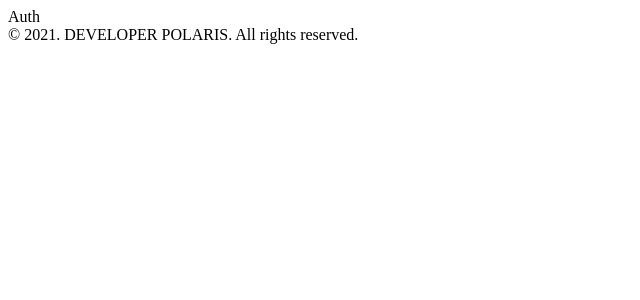
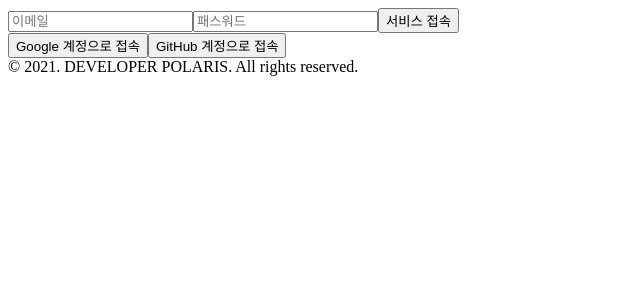
Before and after one commit to kimhyeonu/polaris-twitter-web, a React (Create React App) app: page /#/ in a window 1280 px wide. Shown: the top 300 px of the page, without its empty margins (0-640 px from the left). Built offline with nearby package versions, Linux system fonts and the light colour scheme; no server answers.

Commit message:
인증 페이지의 기본 요소 구현

```diff
--- a/src/routes/Auth.js
+++ b/src/routes/Auth.js
@@ -1,3 +1,53 @@
-const Auth = () => <span>Auth</span>;
+import { useState } from 'react';
+
+const Auth = () => {
+  const [email, setEmail] = useState('');
+  const [password, setPassword] = useState('');
+
+  const onChange = (event) => {
+    const {
+      target: { name, value },
+    } = event;
+
+    if (name === 'email') {
+      setEmail(value);
+    } else if (name === 'password') {
+      setPassword(value);
+    }
+  };
+
+  const onSubmit = (event) => {
+    event.preventDefault();
+  };
+
+  return (
+    <div>
+      <form onSubmit={onSubmit}>
+        <input
+          name="email"
+          type="email"
+          placeholder="이메일"
+          value={email}
+          required
+          onChange={onChange}
+        />
+        <input
+          name="password"
+          type="password"
+          placeholder="패스워드"
+          value={password}
+          required
+          onChange={onChange}
+        />
+        <input type="submit" value="서비스 접속" />
+      </form>
+
+      <div>
+        <button>Google 계정으로 접속</button>
+        <button>GitHub 계정으로 접속</button>
+      </div>
+    </div>
+  );
+};
 
 export default Auth;
```
